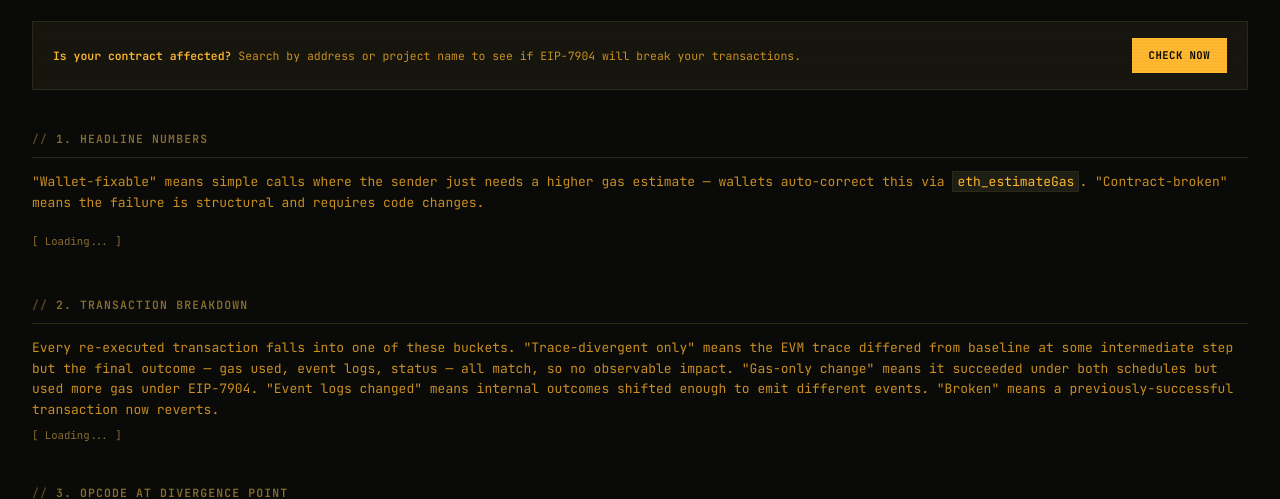
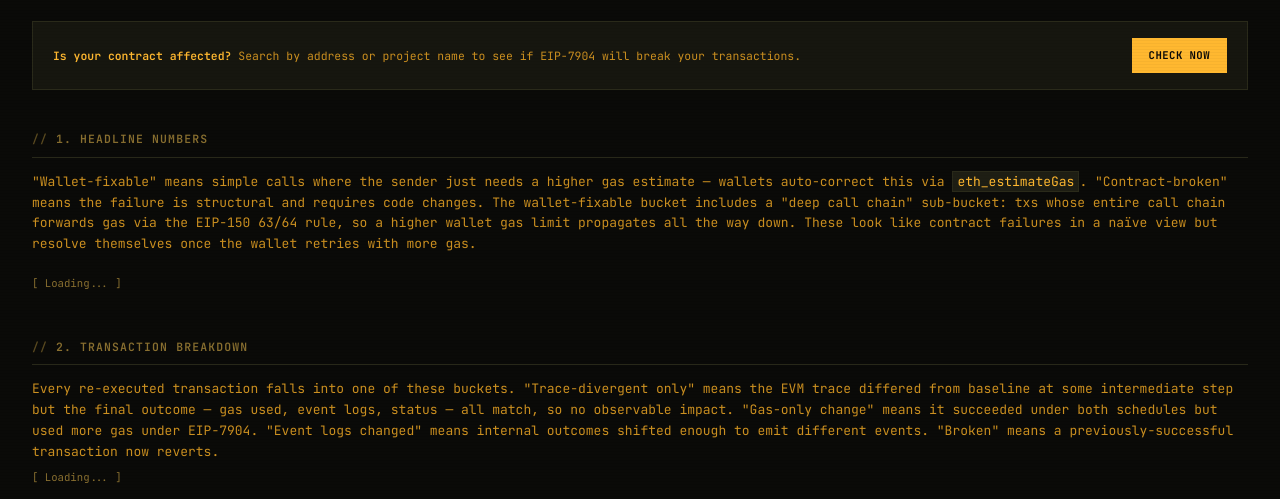
Before and after one commit to CarlBeek/repricing-forensics, a FastAPI app: page /eip7904 in a window 1280 px wide. Shown: the part 216-715 px from the top of the page. Run offline with FastAPI, Linux system fonts and the light colour scheme; data that the repository does not hold is empty; some libraries are stand-ins or nearby versions.

Commit message:
Surface OOG chain-walk classifier in dashboard
Three UI items from docs/oog-classifier-fix.md:

  - Headline + funnel: split the wallet-fixable bucket into "shallow"
    (the original depth ≤ 1 + no internal calls heuristic) and "deep
    call chain" (rescued by oog_chain_proportional = TRUE). When the
    producer hasn't tagged any rows yet, the breakdown disappears and
    the page looks identical to before.
  - Forensics page: new "Breakage by Bottleneck Type" bar chart
    grouping contract-broken txs by Stipend2300 / FixedGas /
    FractionalGas, with an Unclassified bucket for pre-tag rows.
  - Per-tx OOG banner + per-contract diagnosis: chips and a share-list
    showing the bottleneck kind so reviewers can tell at a glance which
    contracts use the 2300 stipend (definite code change), a hardcoded
    constant (probably a code change), or a fractional pattern (might
    be tunable).

Co-Authored-By: Claude Opus 4.7 (1M context) <noreply@anthropic.com>

```diff
--- a/src/repricing_forensics/web/routes_api.py
+++ b/src/repricing_forensics/web/routes_api.py
@@ -79,17 +79,42 @@ def _float(value) -> float:
 def overview():
     total_divergent = query_scalar("SELECT count(*) FROM hot_7904")
     broken = query_scalar("SELECT count(*) FROM hot_7904 WHERE status_changed")
-    wallet_fixable = query_scalar(
-        f"SELECT count(*) FROM hot_7904 WHERE status_changed"
-        f" AND divergence_id IN (SELECT divergence_id FROM wallet_fixable_ids)"
-    )
+    # Carve out the wallet-fixable bucket into two sub-buckets:
+    #   - shallow: depth ≤ 1, no internal calls (the original heuristic)
+    #   - deep_chain: oog_chain_proportional=TRUE on a row the shallow rule
+    #     would have missed (rescued by the producer's chain-walk classifier)
+    wallet_split = query(f"""
+        SELECT
+            sum(CASE
+                WHEN nf.divergence_call_depth IS NOT NULL
+                 AND nf.divergence_call_depth <= 1
+                 AND coalesce(nf.call_count, 0) = 0
+                THEN 1 ELSE 0 END) AS shallow,
+            sum(CASE
+                WHEN nf.oog_chain_proportional = TRUE
+                 AND NOT (
+                    nf.divergence_call_depth IS NOT NULL
+                    AND nf.divergence_call_depth <= 1
+                    AND coalesce(nf.call_count, 0) = 0
+                 )
+                THEN 1 ELSE 0 END) AS deep_chain
+        FROM normalized_forensics nf
+        JOIN hot_7904 h USING (divergence_id)
+        WHERE h.status_changed
+          AND h.divergence_id IN (SELECT divergence_id FROM wallet_fixable_ids)
+    """)[0]
+    wallet_fixable_shallow = _int(wallet_split["shallow"])
+    wallet_fixable_deep_chain = _int(wallet_split["deep_chain"])
+    wallet_fixable = wallet_fixable_shallow + wallet_fixable_deep_chain
     total_analyzed = query_scalar("SELECT sum(tx_count) FROM coverage_7904")
-    contract_broken = broken - (wallet_fixable or 0)
+    contract_broken = broken - wallet_fixable
     return {
         "total_analyzed": _int(total_analyzed),
         "divergent_txs": int(total_divergent),
         "broken_txs": int(broken),
-        "wallet_fixable_txs": int(wallet_fixable or 0),
+        "wallet_fixable_txs": wallet_fixable,
+        "wallet_fixable_shallow_txs": wallet_fixable_shallow,
+        "wallet_fixable_deep_chain_txs": wallet_fixable_deep_chain,
         "contract_broken_txs": int(contract_broken),
         "breakage_rate": round(broken / total_analyzed * 100, 2) if total_analyzed else 0,
         "contract_breakage_rate": round(contract_broken / total_analyzed * 100, 2) if total_analyzed else 0,
@@ -324,6 +349,37 @@ def forensics_call_depth():
           AND h.divergence_id NOT IN (SELECT divergence_id FROM wallet_fixable_ids)
         GROUP BY 1 ORDER BY 1
     """)
+
+
+@router.get("/forensics/bottleneck-kinds")
+def forensics_bottleneck_kinds():
+    """How many contract-broken txs hit each kind of gas-forwarding bottleneck.
+
+    The producer's chain-walk classifier tags every OOG row with the kind of
+    throttle that broke the call chain (Stipend2300 / FixedGas / FractionalGas).
+    Rows whose chain was fully proportional are not contract-broken — they're
+    in wallet_fixable_ids — so they don't appear here. Rows analyzed before
+    the classifier shipped have NULL kind and bucket as 'Unclassified'.
+    """
+    rows = query(f"""
+        SELECT
+            coalesce(nf.oog_bottleneck_kind, 'Unclassified') AS kind,
+            count(*) AS cnt
+        FROM normalized_forensics nf
+        JOIN hot_7904 h USING (divergence_id)
+        WHERE h.status_changed {NOT_WALLET_FIXABLE}
+        GROUP BY 1
+        ORDER BY cnt DESC
+    """)
+    total = sum(r["cnt"] for r in rows) or 1
+    return [
+        {
+            "kind": r["kind"],
+            "count": _int(r["cnt"]),
+            "share": round(r["cnt"] / total * 100, 1),
+        }
+        for r in rows
+    ]
 
 
 @router.get("/forensics/failure-motifs")
@@ -935,6 +991,15 @@ def affected_detail(address: str):
         WHERE status_changed {NOT_WALLET_FIXABLE} AND lower(recipient) = '{addr}'
         ORDER BY gas_delta DESC LIMIT 20
     """)
+    bottleneck_kinds_raw = query(f"""
+        SELECT coalesce(n.oog_bottleneck_kind, 'Unclassified') as kind, count(*) as cnt
+        FROM normalized_forensics n
+        JOIN hot_7904 h USING (divergence_id)
+        WHERE h.status_changed
+          AND n.divergence_id NOT IN (SELECT divergence_id FROM wallet_fixable_ids)
+          AND lower(h.recipient) = '{addr}'
+        GROUP BY 1 ORDER BY cnt DESC
+    """)
 
     # ── EIP-8037 stats ──
     eip8037_rows = query(f"""
@@ -1004,6 +1069,10 @@ def affected_detail(address: str):
             "depths": _with_shares([
                 {"depth": _int(r["depth"]), "count": _int(r["cnt"])}
                 for r in depths_raw
+            ]),
+            "bottleneck_kinds": _with_shares([
+                {"kind": r["kind"], "count": _int(r["cnt"])}
+                for r in bottleneck_kinds_raw
             ]),
             "transactions": [
                 {
@@ -1079,6 +1148,7 @@ def tx_detail(tx_hash: str):
         SELECT divergence_contract, divergence_call_depth, divergence_opcode,
                divergence_opcode_name,
                oog_contract, oog_call_depth, oog_opcode_name, oog_pattern, oog_gas_remaining,
+               oog_chain_proportional, oog_bottleneck_depth, oog_bottleneck_kind,
                sload_count, sstore_count, call_count, log_count, total_ops
         FROM normalized_forensics
         WHERE divergence_id = {div_id}
@@ -1174,6 +1244,9 @@ def tx_detail(tx_hash: str):
             "opcode": f.get("oog_opcode_name") or "",
             "pattern": f.get("oog_pattern") or "",
             "gas_remaining": f.get("oog_gas_remaining"),
+            "chain_proportional": f.get("oog_chain_proportional"),
+            "bottleneck_depth": f.get("oog_bottleneck_depth"),
+            "bottleneck_kind": f.get("oog_bottleneck_kind"),
         } if f and f.get("oog_contract") else None,
         "op_counts": {
             "sload": f.get("sload_count", 0),
--- a/src/repricing_forensics/web/static/style.css
+++ b/src/repricing_forensics/web/static/style.css
@@ -194,6 +194,21 @@ tr[onclick]:hover td:last-child::after {
 .tag-green { border-color: rgba(255,208,112,0.3); color: var(--green); background: var(--green-bg); }
 .tag-blue { border-color: rgba(204,144,32,0.3); color: var(--blue); background: var(--blue-bg); }
 .tag-purple { border-color: rgba(138,112,48,0.3); color: var(--purple); background: var(--purple-bg); }
+
+/* OOG chain-walk classifier chips: surface why a tx broke (or why it's
+   actually wallet-fixable despite a deep call stack). */
+.oog-chip {
+  display: inline-block; margin-left: 8px; padding: 1px 7px;
+  font-size: 0.78em; font-weight: 600; letter-spacing: 0.02em;
+  border: 1px solid; border-radius: 3px; vertical-align: baseline;
+  cursor: help;
+}
+.oog-chip-fix {
+  border-color: rgba(255,208,112,0.4); color: var(--green); background: var(--green-bg);
+}
+.oog-chip-broken {
+  border-color: var(--red); color: var(--red); background: var(--red-bg);
+}
 
 /* ── Funnel ─────────────────────────────────────────────────────────── */
 .funnel-step { display: flex; align-items: center; gap: 14px; margin: 5px 0; }
--- a/src/repricing_forensics/web/templates/contract.html
+++ b/src/repricing_forensics/web/templates/contract.html
@@ -176,6 +176,11 @@ function txTable8037(txs) {
           ${shareList(e7.depths, d => depthLabel(d.depth))}
         </div>
       </div>
+      ${(e7.bottleneck_kinds && e7.bottleneck_kinds.some(k => k.kind !== 'Unclassified')) ? `
+        <div style="margin: 12px 0;">
+          <h3 style="font-size:0.92em; margin-bottom:4px">Gas-forwarding bottleneck</h3>
+          ${shareList(e7.bottleneck_kinds, k => k.kind)}
+        </div>` : ''}
       <p class="note">Divergence at depth 2+ usually means the contract hardcodes gas in an inner <code>CALL</code> or
         relies on the 2300 transfer stipend — see <a href="/about#6364-rule">the 63/64 rule</a>.</p>
 
--- a/src/repricing_forensics/web/templates/eip7904.html
+++ b/src/repricing_forensics/web/templates/eip7904.html
@@ -18,7 +18,7 @@ break under the proposed schedule and where the breakages concentrate.
 
 <!-- 1. Headline Numbers -->
 <h2>1. Headline Numbers</h2>
-<p>"Wallet-fixable" means simple calls where the sender just needs a higher gas estimate &mdash; wallets auto-correct this via <code>eth_estimateGas</code>. "Contract-broken" means the failure is structural and requires code changes.</p>
+<p>"Wallet-fixable" means simple calls where the sender just needs a higher gas estimate &mdash; wallets auto-correct this via <code>eth_estimateGas</code>. "Contract-broken" means the failure is structural and requires code changes. The wallet-fixable bucket includes a "deep call chain" sub-bucket: txs whose entire call chain forwards gas via the EIP-150 63/64 rule, so a higher wallet gas limit propagates all the way down. These look like contract failures in a naïve view but resolve themselves once the wallet retries with more gas.</p>
 <div class="poster-grid" id="headlines"><p class="loading">Loading...</p></div>
 
 <!-- 2. The Funnel -->
@@ -72,10 +72,17 @@ break under the proposed schedule and where the breakages concentrate.
     `Blocks ${meta.min_block.toLocaleString()}–${meta.max_block.toLocaleString()}`;
 
   // 1. Headlines
+  // Show the wallet-fixable card with a sub-line breaking out the
+  // "deep call chain" portion when the producer's chain-walk classifier
+  // has tagged any rows. On older lakes (no tags yet) the deep-chain count
+  // is 0, so we drop the breakdown and the card looks unchanged.
+  const walletFixableSubLabel = overview.wallet_fixable_deep_chain_txs > 0
+    ? `Wallet-Fixable<br><span style="font-size:0.78em; color:var(--text-muted)">${fmtCount(overview.wallet_fixable_shallow_txs)} shallow + ${fmtCount(overview.wallet_fixable_deep_chain_txs)} deep chain</span>`
+    : 'Wallet-Fixable<br>(auto-resolved by gas estimate)';
   renderPosterCards('headlines', [
     { value: fmtCount(overview.total_analyzed), label: 'Total Txs Analyzed' },
     { value: fmtCount(overview.broken_txs), label: 'All Broken Txs' },
-    { value: fmtCount(overview.wallet_fixable_txs), label: 'Wallet-Fixable<br>(auto-resolved by gas estimate)' },
+    { value: fmtCount(overview.wallet_fixable_txs), label: walletFixableSubLabel },
     { value: fmtCount(overview.contract_broken_txs), label: 'Contract-Broken<br>(needs code changes)', color: COLORS.broken },
   ]);
 
@@ -83,6 +90,8 @@ break under the proposed schedule and where the breakages concentrate.
   const totalAnalyzed = overview.total_analyzed;
   const unchanged = totalAnalyzed - funnel.divergent_txs;
   const walletFixable = overview.wallet_fixable_txs;
+  const walletShallow = overview.wallet_fixable_shallow_txs;
+  const walletDeepChain = overview.wallet_fixable_deep_chain_txs;
   const contractBroken = overview.contract_broken_txs;
 
   const labels = [
@@ -108,11 +117,9 @@ break under the proposed schedule and where the breakages concentrate.
     COLORS.broken,     // Contract-broken
   ];
 
-  renderSankey('funnel', {
-    labels,
-    sources:     [0, 0, 2, 2, 2, 2, 6, 6],
-    targets:     [1, 2, 3, 4, 5, 6, 7, 8],
-    values: [
+  const sources = [0, 0, 2, 2, 2, 2, 6, 6];
+  const targets = [1, 2, 3, 4, 5, 6, 7, 8];
+  const values = [
     unchanged,
     funnel.divergent_txs,
     funnel.trace_divergent_only,
@@ -121,8 +128,8 @@ break under the proposed schedule and where the breakages concentrate.
     funnel.broken_txs,
     walletFixable,
     contractBroken,
-    ],
-    link_colors: [
+  ];
+  const linkColors = [
     'rgba(90,74,32,0.2)',        // → Unchanged
     'rgba(255,184,48,0.12)',     // → Divergent
     'rgba(90,74,32,0.18)',       // → Trace-divergent only
@@ -131,7 +138,29 @@ break under the proposed schedule and where the breakages concentrate.
     'rgba(255,184,48,0.2)',      // → Broken
     'rgba(204,144,32,0.12)',     // → Wallet-fixable
     'rgba(255,184,48,0.25)',     // → Contract-broken
-    ],
+  ];
+
+  // When the producer's chain-walk classifier has tagged rows, push the
+  // wallet-fixable bucket through one more split: shallow vs deep call
+  // chain. Older lakes (no tags) get the original 4-bucket sankey.
+  if (walletDeepChain > 0) {
+    const shallowIdx = labels.length;
+    const deepIdx = shallowIdx + 1;
+    labels.push(`Shallow\n${fmtCount(walletShallow)}`);
+    labels.push(`Deep Call Chain\n${fmtCount(walletDeepChain)}`);
+    nodeColors.push(COLORS.call_tree, COLORS.call_tree);
+    sources.push(7, 7);
+    targets.push(shallowIdx, deepIdx);
+    values.push(walletShallow, walletDeepChain);
+    linkColors.push('rgba(204,144,32,0.10)', 'rgba(204,144,32,0.18)');
+  }
+
+  renderSankey('funnel', {
+    labels,
+    sources,
+    targets,
+    values,
+    link_colors: linkColors,
   }, { height: 420 });
 
   // 3. Opcodes
```
Also changed, not shown: src/repricing_forensics/web/templates/eip7904_forensics.html (+35 -1 lines), src/repricing_forensics/web/templates/tx.html (+20 -2 lines). Lines whose indentation alone changed are shown as unchanged.
